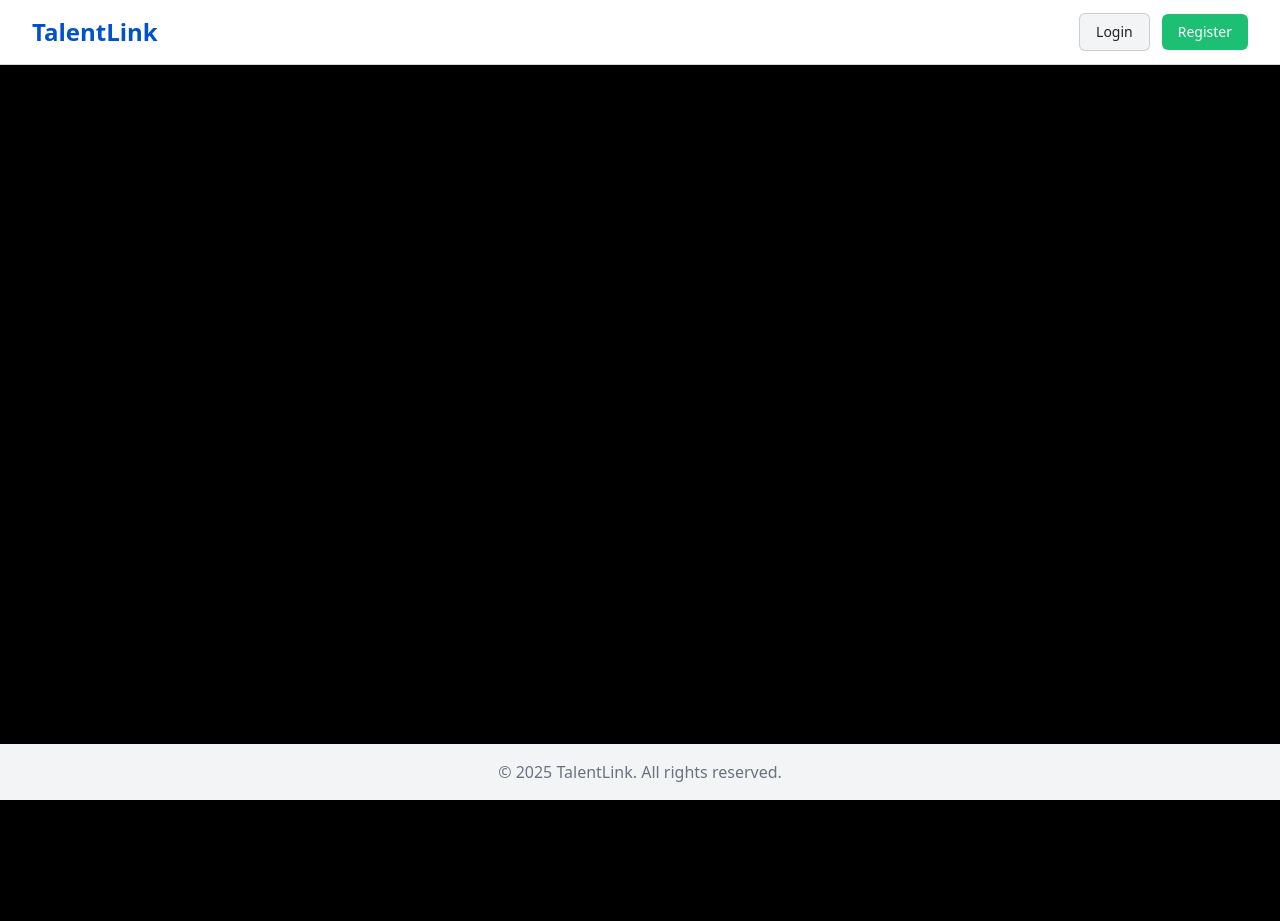
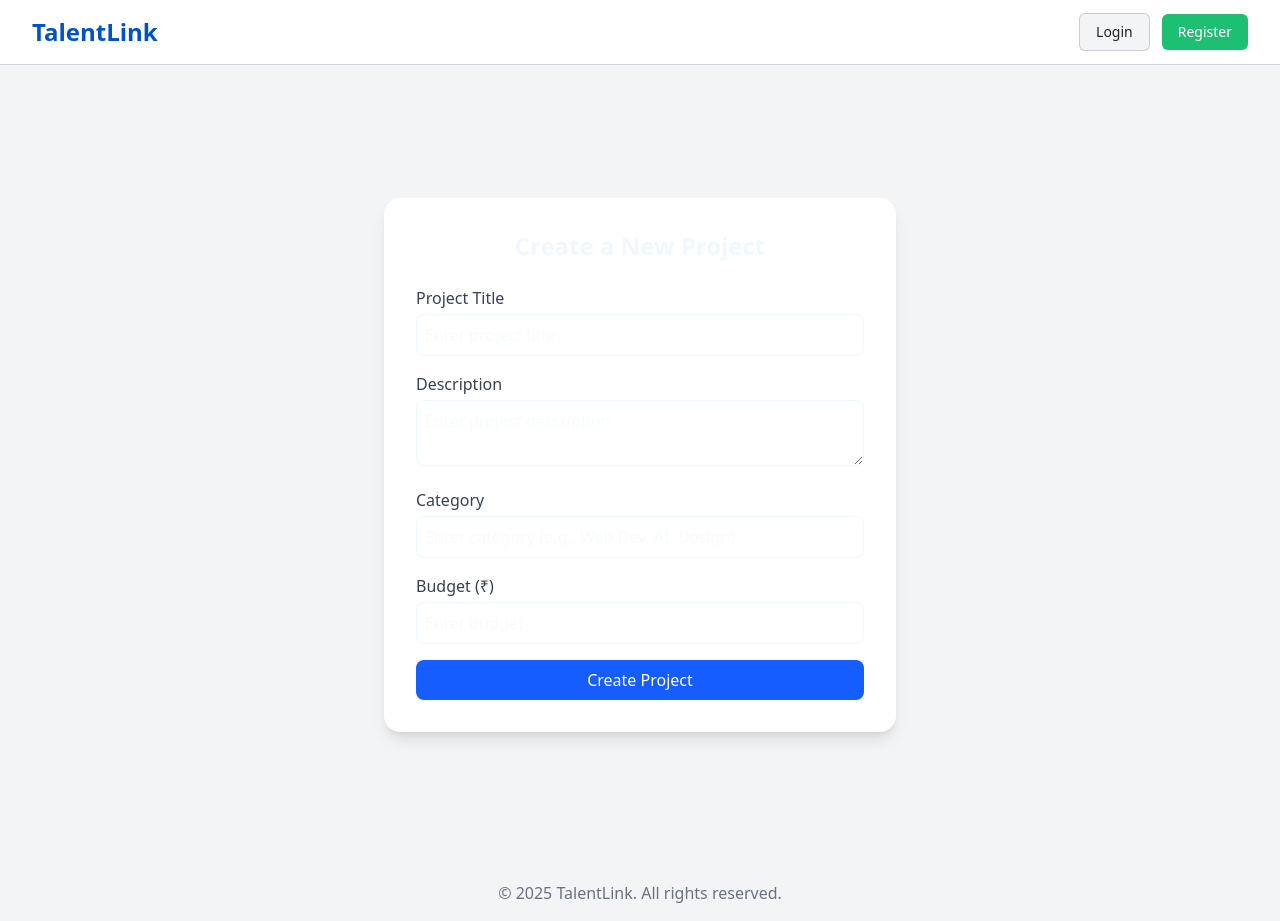
Before and after one commit to springboardmentor1085p-blip/TalentLink-2, a React (Vite) app in the folder frontend/: page /create-project in a window 1280 px wide. Before the commit the page ends 800 px from the top, so only its background shows below. Built offline with nearby package versions, Linux system fonts and the light colour scheme.

Commit message:
Refactor CreateProjectPage with form handling
Refactor CreateProjectPage component to use functional component syntax and implement state management for form inputs. Added form submission handling with axios to send project data to the backend.

```diff
--- a/frontend/src/pages/CreateProjectPage.jsx
+++ b/frontend/src/pages/CreateProjectPage.jsx
@@ -1,11 +1,125 @@
-import React from 'react'
+import React, { useState } from "react";
+import axios from "axios";
 
-function CreateProjectPage() {
+const CreateProjectPage = () => {
+  // State variables to store form data
+  const [title, setTitle] = useState(""); // Project title
+  const [description, setDescription] = useState(""); // Short project description
+  const [category, setCategory] = useState(""); // Project category
+  const [budget, setBudget] = useState(""); // Budget entered by user
+  const [message, setMessage] = useState(""); // Feedback message (success or error)
+
+  // Function to handle form submission
+  const handleSubmit = async (e) => {
+    e.preventDefault(); // Prevents page reload on form submit
+
+    try {
+      // Sending project data to backend API
+      const response = await axios.post("http://127.0.0.1:5000/create_project", {
+        title,
+        description,
+        category,
+        budget,
+      });
+
+      // If successful, show success message
+      setMessage("✅ Project created successfully!");
+      console.log("Server Response:", response.data);
+
+      // Clear the form fields
+      setTitle("");
+      setDescription("");
+      setCategory("");
+      setBudget("");
+    } catch (error) {
+      // If error occurs, display error message
+      console.error("Error creating project:", error);
+      setMessage("❌ Failed to create project. Please try again.");
+    }
+  };
+
   return (
-    <div>
+    <div className="min-h-screen bg-gray-100 flex items-center justify-center p-6">
+      {/* Main container card */}
+      <div className="bg-white p-8 rounded-2xl shadow-lg w-full max-w-lg">
+        {/* Page heading */}
+        <h2 className="text-2xl font-bold mb-6 text-center">Create a New Project</h2>
 
+        {/* Feedback message */}
+        {message && (
+          <p
+            className={`text-center mb-4 ${
+              message.includes("✅") ? "text-green-600" : "text-red-600"
+            }`}
+          >
+            {message}
+          </p>
+        )}
+
+        {/* Project creation form */}
+        <form onSubmit={handleSubmit} className="space-y-4">
+          {/* Title input field */}
+          <div>
+            <label className="block text-gray-700 mb-1">Project Title</label>
+            <input
+              type="text"
+              placeholder="Enter project title"
+              value={title}
+              onChange={(e) => setTitle(e.target.value)}
+              required
+              className="w-full border rounded-lg p-2 focus:outline-none focus:ring-2 focus:ring-blue-500"
+            />
+          </div>
+
+          {/* Description input field */}
+          <div>
+            <label className="block text-gray-700 mb-1">Description</label>
+            <textarea
+              placeholder="Enter project description"
+              value={description}
+              onChange={(e) => setDescription(e.target.value)}
+              required
+              className="w-full border rounded-lg p-2 focus:outline-none focus:ring-2 focus:ring-blue-500"
+            />
+          </div>
+
+          {/* Category input field */}
+          <div>
+            <label className="block text-gray-700 mb-1">Category</label>
+            <input
+              type="text"
+              placeholder="Enter category (e.g., Web Dev, AI, Design)"
+              value={category}
+              onChange={(e) => setCategory(e.target.value)}
+              required
+              className="w-full border rounded-lg p-2 focus:outline-none focus:ring-2 focus:ring-blue-500"
+            />
+          </div>
+
+          {/* Budget input field */}
+          <div>
+            <label className="block text-gray-700 mb-1">Budget (₹)</label>
+            <input
+              type="number"
+              placeholder="Enter budget"
+              value={budget}
+              onChange={(e) => setBudget(e.target.value)}
+              required
+              className="w-full border rounded-lg p-2 focus:outline-none focus:ring-2 focus:ring-blue-500"
+            />
+          </div>
+
+          {/* Submit button */}
+          <button
+            type="submit"
+            className="w-full bg-blue-600 text-white py-2 rounded-lg hover:bg-blue-700 transition"
+          >
+            Create Project
+          </button>
+        </form>
+      </div>
     </div>
-  )
-}
+  );
+};
 
-export default CreateProjectPage
+export default CreateProjectPage;
```
